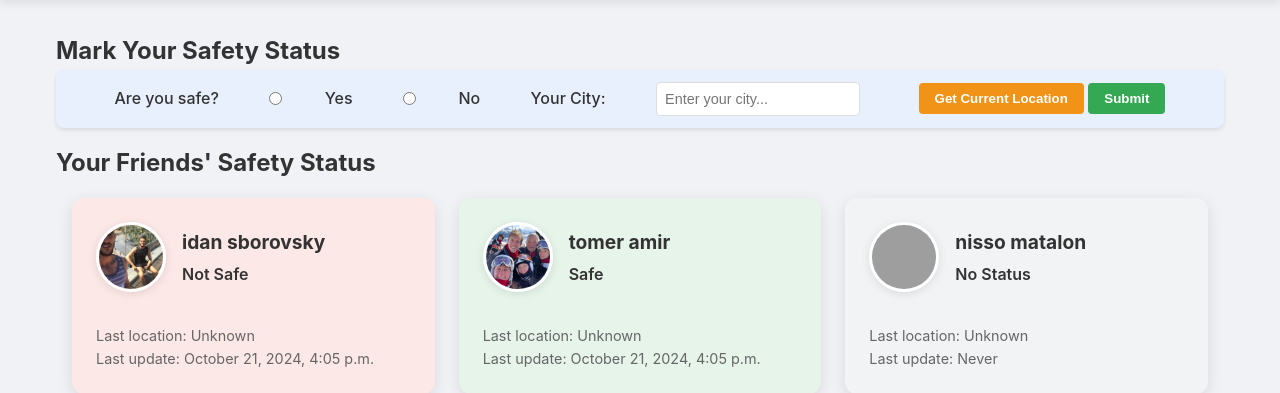
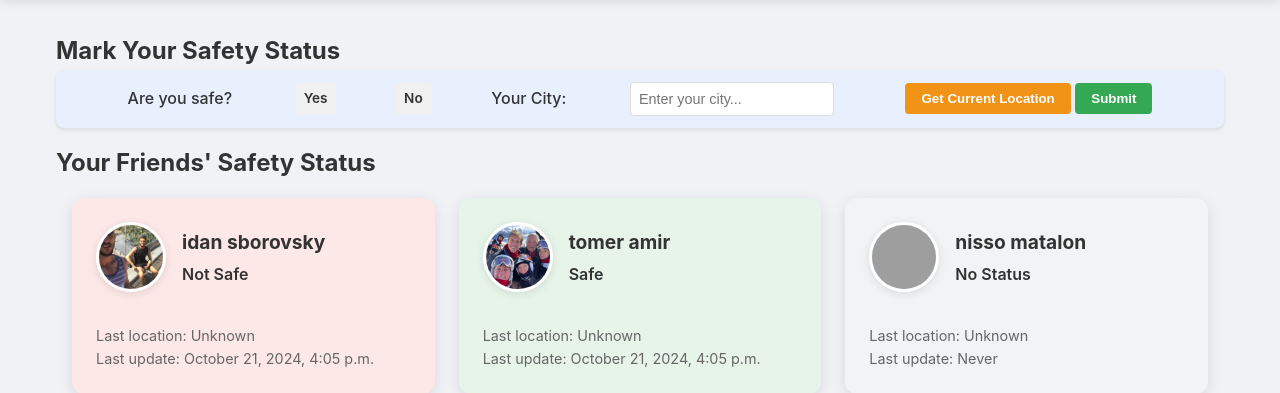
Before and after one commit to Yoavsb25/AlertBuddy, a Django app: page / in a window 1280 px wide. Shown: the part 58-451 px from the top of the page. Run offline with Django 5.2, Linux system fonts and the light colour scheme; a user stored in the database is signed in; data comes from the database, SQL or seed files in the repository; grey boxes are pictures that could not be loaded.

Commit message:
Style radio buttons to be smaller and change colors on hover and click
- Adjusted padding and font size for radio button labels for a more compact design.
- Implemented hover effects: green for "Yes" and red for "No".
- Ensured the selected color remains fixed when clicked.

```diff
--- a/safety_alert/static/css/styles.css
+++ b/safety_alert/static/css/styles.css
@@ -628,6 +628,46 @@ footer {
     box-shadow: 0 2px 5px rgba(52, 168, 83, 0.3);
 }
 
+/* Hide the default radio buttons */
+.safety-status-form input[type="radio"] {
+    display: none; /* Hide the default radio button */
+}
+
+/* Style the labels to look like buttons with reduced size */
+.safety-status-form .toggle-option {
+    display: inline-block;
+    padding: 0.3rem 0.5rem; /* Reduce padding */
+    margin-right: 0.5rem; /* Reduce margin */
+    background-color: #f0f0f0; /* Default background color */
+    border-radius: 4px;
+    cursor: pointer;
+    font-weight: 600;
+    font-size: 0.85rem; /* Reduce font size */
+    transition: background-color 0.3s ease;
+}
+
+/* Change background color when the radio is checked */
+.safety-status-form input[type="radio"]:checked + .toggle-option {
+    color: white; /* Change text color when selected */
+}
+
+/* Change background color on hover for Yes */
+.safety-status-form #safe-yes:hover + .toggle-option,
+.safety-status-form input[type="radio"]:checked#safe-yes + .toggle-option {
+    background-color: #34a853; /* Green for Yes */
+}
+
+/* Change background color on hover for No */
+.safety-status-form #safe-no:hover + .toggle-option,
+.safety-status-form input[type="radio"]:checked#safe-no + .toggle-option {
+    background-color: #e63946; /* Red for No */
+}
+
+/* Ensure correct spacing for the labels */
+.safety-status-form .toggle-option {
+    margin-right: 5px; /* Space between options */
+}
+
 /* Responsive design */
 @media (max-width: 768px) {
     nav ul {
```
